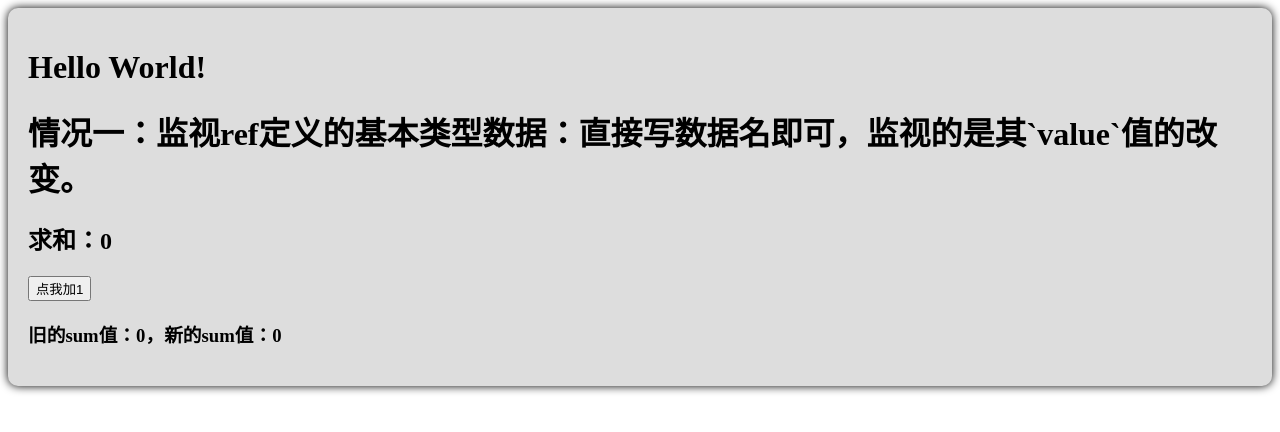
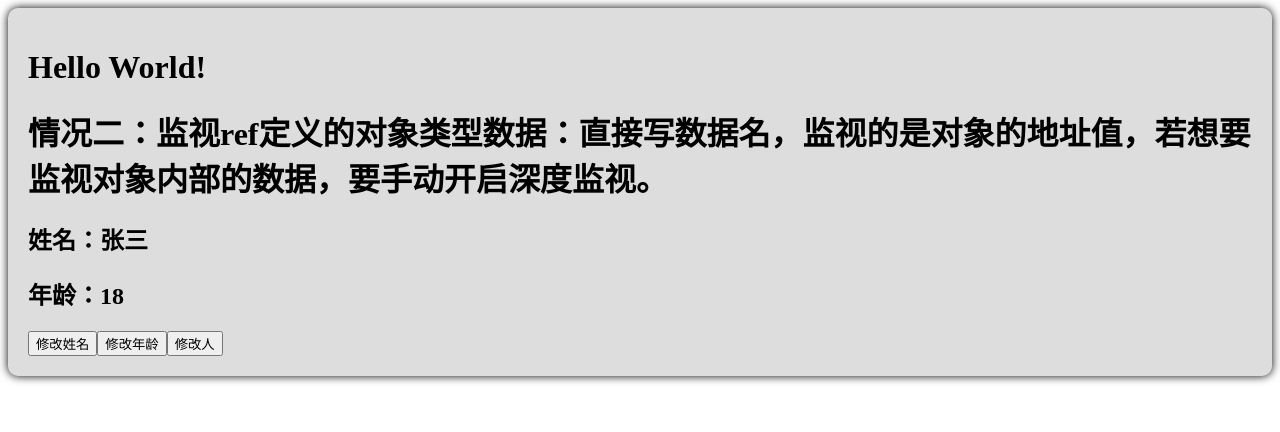
Before and after one commit to LYLMagui/vue3-init, a Vue app: page / in a window 1280 px wide. Shown: the top 432 px of the page. Built offline with nearby package versions, Linux system fonts and the light colour scheme.

Commit message:
『018. watch监视-情况二』

```diff
--- a/src/components/person.vue
+++ b/src/components/person.vue
@@ -1,39 +1,45 @@
 <template>
   <div class="person">
-    <h1>情况一：监视ref定义的基本类型数据：直接写数据名即可，监视的是其`value`值的改变。</h1>
-    <h2>求和：{{ sum }}</h2>
-    <button @click="changeSum">点我加1</button><br>
-    <h3>旧的sum值：{{ oldVal }}，新的sum值：{{ newVal }}</h3>
-    <h3>{{ tips }}</h3>
-
+    <h1>情况二：监视ref定义的对象类型数据：直接写数据名，监视的是对象的地址值，若想要监视对象内部的数据，要手动开启深度监视。</h1>
+    <h2>姓名：{{ person.name }}</h2>
+    <h2>年龄：{{ person.age }}</h2>
+    <button @click="changeName">修改姓名</button>
+    <button @click="changeAge">修改年龄</button>
+    <button @click="changePerson">修改人</button>
   </div>
 </template>
 
 <script lang="ts" setup name="person">
-import {ref,watch} from 'vue'
+import { ref, watch } from 'vue'
 
 /** @@数据@@ */
-let sum = ref(0);
-let tips = ref("")
-let newVal = ref(0)
-let oldVal = ref(0)
+
+let person = ref({
+  name: "张三",
+  age: 18
+})
 
 /** @@方法@@*/
-function changeSum() {
-  sum.value += 1
+function changeName() {
+  person.value.name += '~'
+}
+function changeAge() {
+  person.value.age += 1
+}
+function changePerson() {
+  person.value = {
+    name: "李四",
+    age: 10
+  }
+
+  // 直接写数据名，监视的是对象的地址值，若想要监视对象内部的数据，要手动开启深度监视。
+  // watch的第一个参数是：被监视的数据
+  // watch的第二个参数是：监视的回调
+  // watch的第三个参数是：配置对象（deep、immediate等等）
+  let stopWatch = watch(person, (newValue, oldValue) => {
+    console.log("person变化了", newValue, oldValue);
+    //deep:true是开启深度监视,immediate是开启初始时就监视
+  }, { deep: true, immediate:false })
 }
 
-// 情况一：监视ref定义的基本类型数据：直接写数据名即可，监视的是其`value`值的改变。
-// watch()的返回值是一个函数，是用于停止监视
-const stopWatch = watch(sum, (newValue,oldValue) => {
-  console.log("值变化了：",newValue,oldValue)
-  newVal.value = newValue
-  oldVal.value = oldValue
-  if (newValue >= 10) {
-    stopWatch()
-    tips.value = "停止监视"
-  }
-})
-
-
 </script>
```
